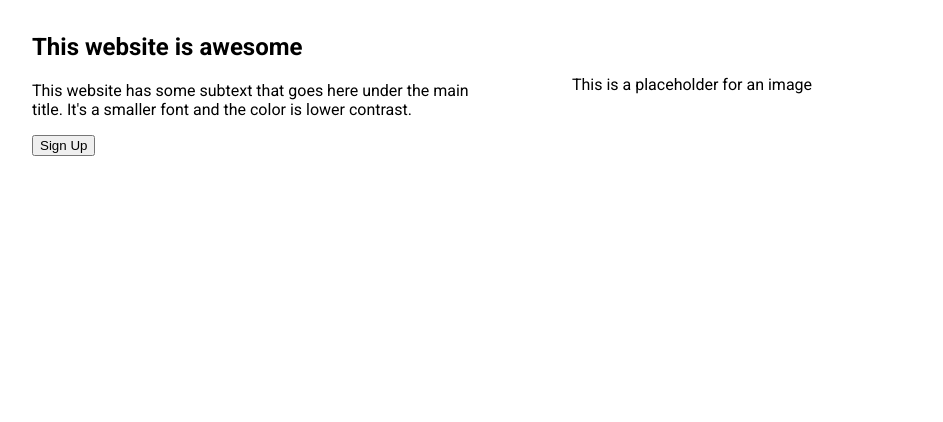
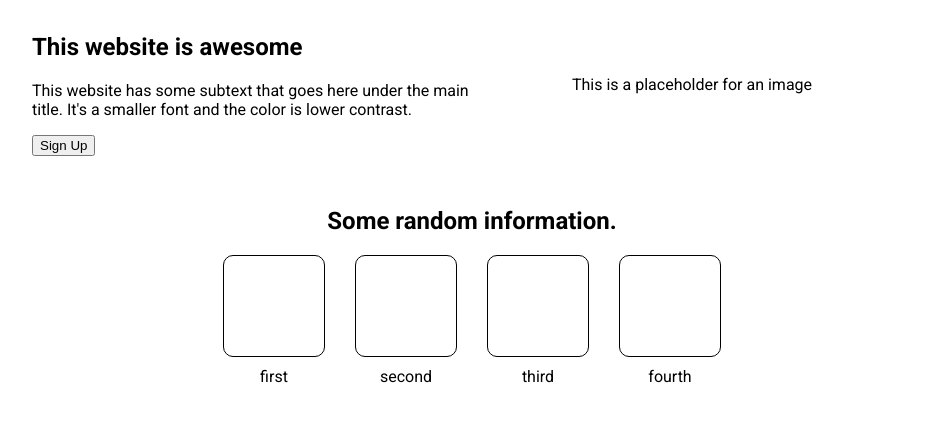
Before and after one commit to svillanueva-git/project-landing-page, a plain HTML site: page index.html in a window 1280 px wide. Shown: the part 38-460 px from the top of the page, without its empty margins (168-1111 px from the left). Drawn offline with Linux system fonts and the light colour scheme.

Commit message:
section-2 skeleton done

```diff
--- a/css/styles.css
+++ b/css/styles.css
@@ -50,3 +50,31 @@ ul {
   justify-content: center;
   align-items: center;
 }
+
+/* Section 2 */
+
+.section-2 {
+  padding-top: 25px;
+  display: flex;
+  flex-direction: column;
+  align-items: center;
+}
+
+.icons {
+  display: flex;
+  column-gap: 30px;
+}
+
+.icons div {
+  display: flex;
+  flex-direction: column;
+  align-items: center;
+  row-gap: 10px;
+}
+
+.icon {
+  height: 100px;
+  width: 100px;
+  border: 1px solid black;
+  border-radius: 10px;
+}
--- a/index.html
+++ b/index.html
@@ -35,6 +35,25 @@
   </section>
 
   <section class="section-2">
+    <h2>Some random information.</h2>
+    <div class="icons">
+      <div class="item-1">
+        <div class="icon"></div>
+        <text>first</text>
+      </div>
+      <div class="item-2">
+        <div class="icon"></div>
+        <text>second</text>
+      </div>
+      <div class="item-3">
+        <div class="icon"></div>
+        <text>third</text>
+      </div>
+      <div class="item-4">
+        <div class="icon"></div>
+        <text>fourth</text>
+      </div>
+    </div>
 
   </section>
 
```
